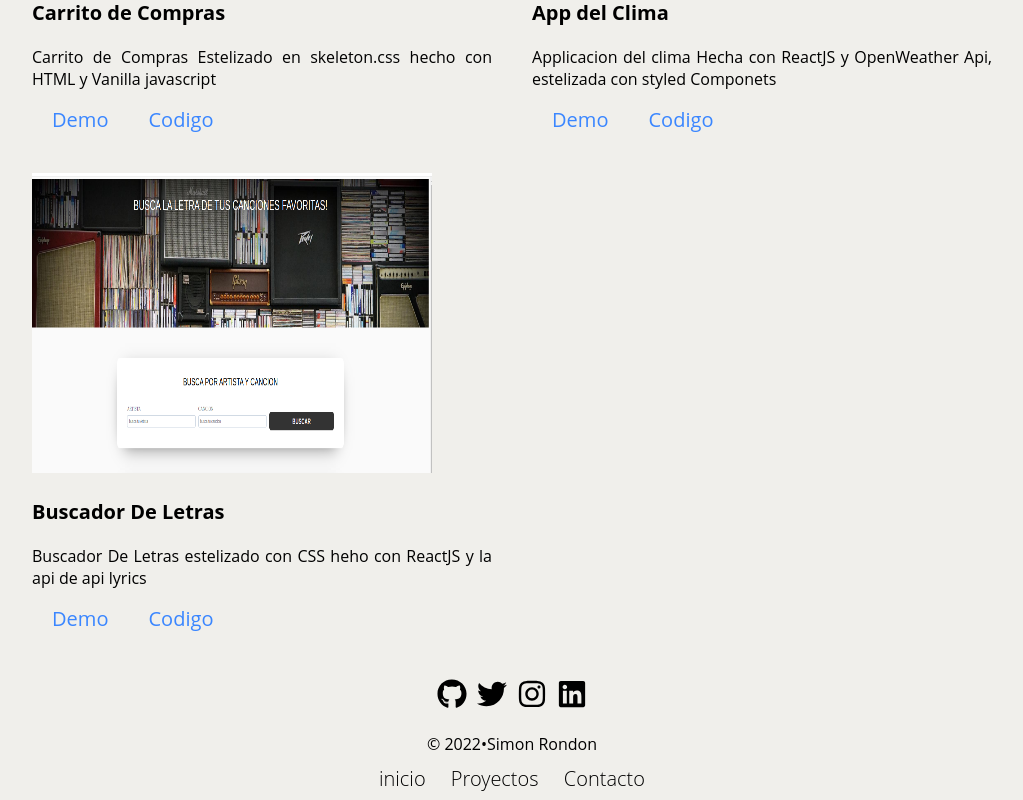
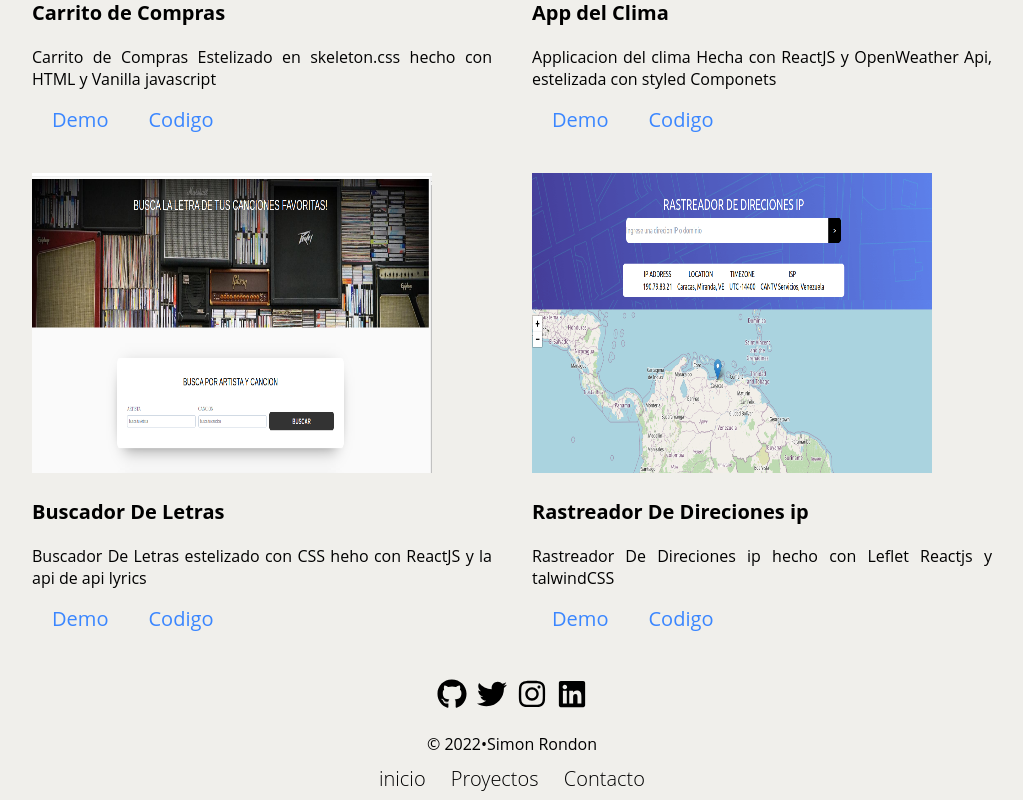
Before and after one commit to heysoysimon/mi-portafolio, a Next.js app: page /pagePro in a window 1280 px wide. Shown: the part 436-1236 px from the top of the page, without its empty margins (128-1151 px from the left). Built offline with nearby package versions, Linux system fonts and the light colour scheme.

Commit message:
mapa ip añadido

```diff
--- a/data.js
+++ b/data.js
@@ -23,5 +23,13 @@ export const proyectos = [
         urlDemo:"https://buscador-de-letras-six.vercel.app/",
         urlCode:"https://github.com/heysoysimon/Buscador-De--Letras"
     },
+    {
+        nombre: "Rastreador De Direciones ip",
+        descricion:
+        "Rastreador De Direciones ip hecho con Leflet Reactjs y talwindCSS ",
+        image: "mapaIP.png",
+        urlDemo:"https://rastreador-ip.vercel.app/",
+        urlCode:"https://github.com/heysoysimon/Rastreador-IP"
+    },
 
 ]
```
Also changed, not shown: public/mapaIP.png (added).
